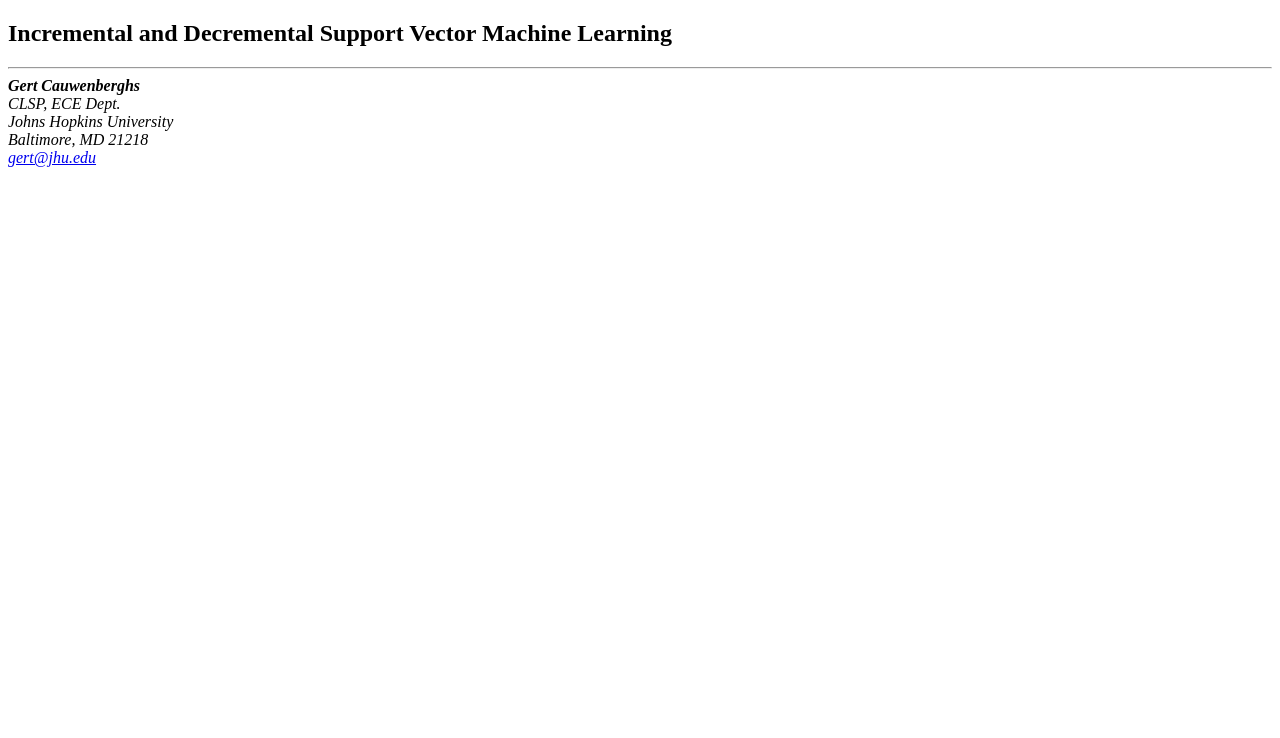
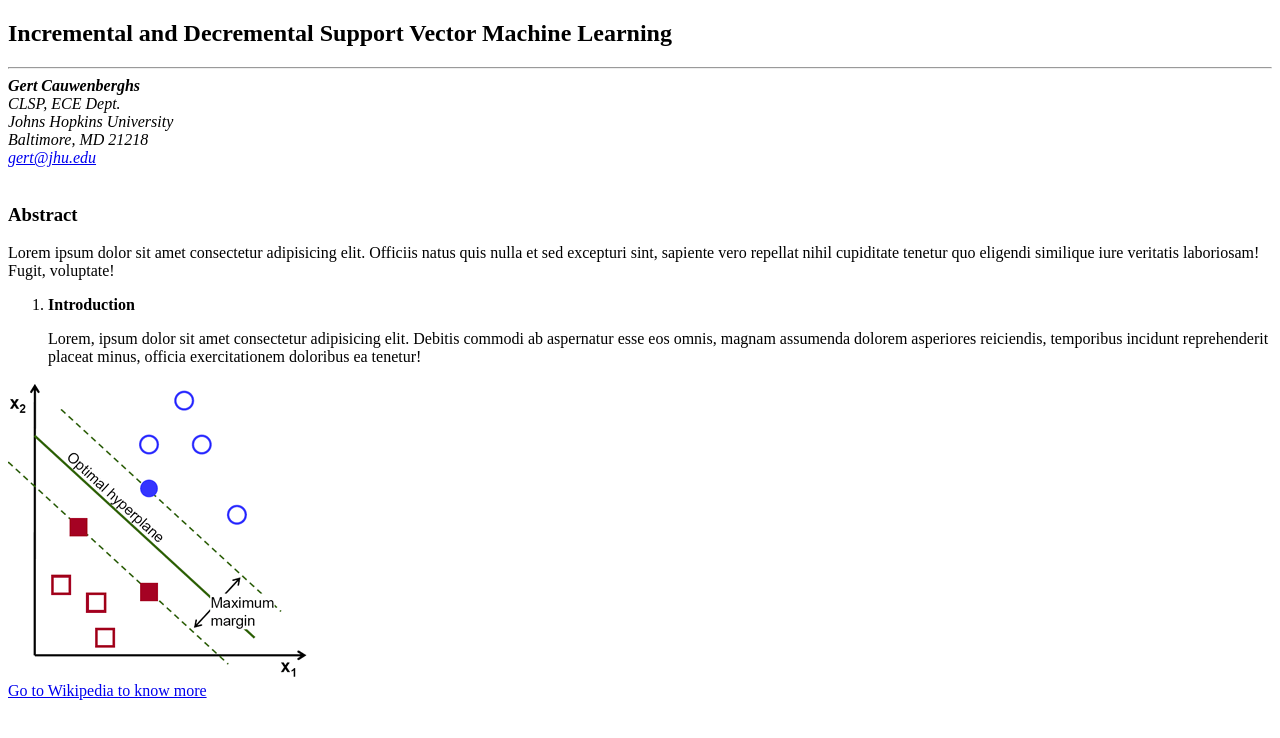
Before and after one commit to GiulioAgnello/html.paper, a plain HTML site: page index.html in a window 1280 px wide. Drawn offline with Linux system fonts and the light colour scheme.

Commit message:
add img and link

```diff
--- a/index.html
+++ b/index.html
@@ -14,14 +14,35 @@
 
     </div>
     <hr>
-    <div>
+    <div class="address">
         <address>
             <strong>Gert Cauwenberghs</strong> <br />
             CLSP, ECE Dept. <br />
             Johns Hopkins University <br />
             Baltimore, MD 21218 <br />
             <a href="mailto:gert@jhu.edu">gert@jhu.edu</a>
-        </address><br />
+        </address>
+
+    </div><br />
+    <div class="ol">
+        <h3>Abstract</h3>
+        <p>Lorem ipsum dolor sit amet consectetur adipisicing elit. Officiis natus quis nulla et sed excepturi sint, sapiente vero repellat nihil cupiditate tenetur quo eligendi similique iure veritatis laboriosam! Fugit, voluptate!</p>
+
+        <ol>
+            <li><strong>Introduction</strong>
+
+            <p>Lorem, ipsum dolor sit amet consectetur adipisicing elit. Debitis commodi ab aspernatur esse eos omnis, magnam assumenda dolorem asperiores reiciendis, temporibus incidunt reprehenderit placeat minus, officia exercitationem doloribus ea tenetur!</p>
+        </li>
+        </ol>
+    </div>
+    <div class="img">
+        <img src="./img/optimal-hyperplane.png" alt="grafico">
+
+    </div>
+    <div class="link">
+
+        <a href="https://it.wikipedia.org/wiki/Pagina_principale">Go to Wikipedia to know more</a>
+
 
     </div>
 </body>
```
Also changed, not shown: img/optimal-hyperplane.png (added).
